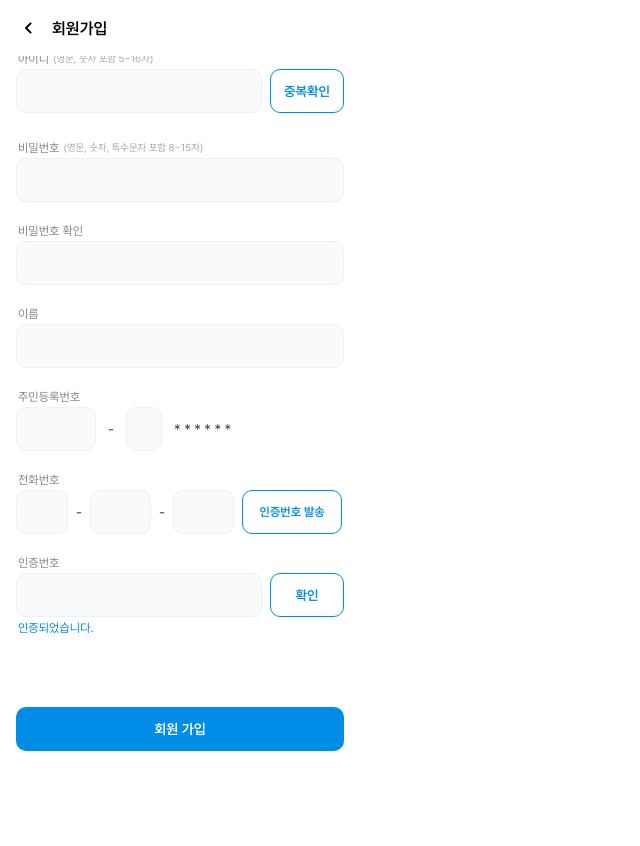
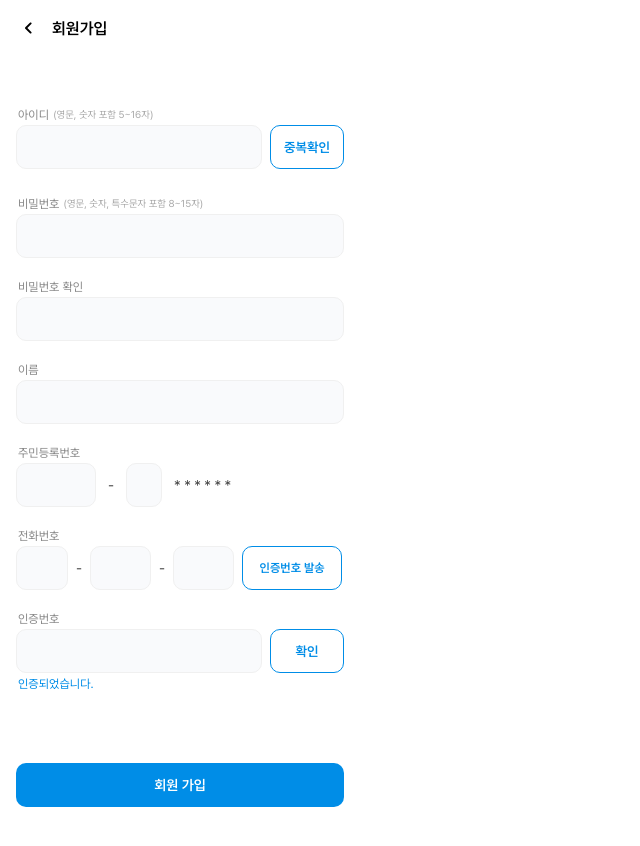
Before and after one commit to lshyunee/Triplet, a React (Create React App) app in the folder triplet/: page /signup in a window 1280 px wide. Shown: the top 846 px of the page, without its empty margins (0-640 px from the left). Before the commit the page ends 807 px from the top, so only its background shows below. Built offline with nearby package versions, Linux system fonts and the light colour scheme; no server answers; a web font is replaced by a local one.

Commit message:
Fix : 회원가입 헤더 padding 값 추가

```diff
--- a/triplet/src/pages/user/signup/SignupPage.tsx
+++ b/triplet/src/pages/user/signup/SignupPage.tsx
@@ -39,6 +39,7 @@ const InputDiv = styled.div`
     display: flex;
     flex-direction: column;
     margin-top:40px;
+    padding-top : 56px;
 `;
 
 const ExplainDiv = styled.div`
```
